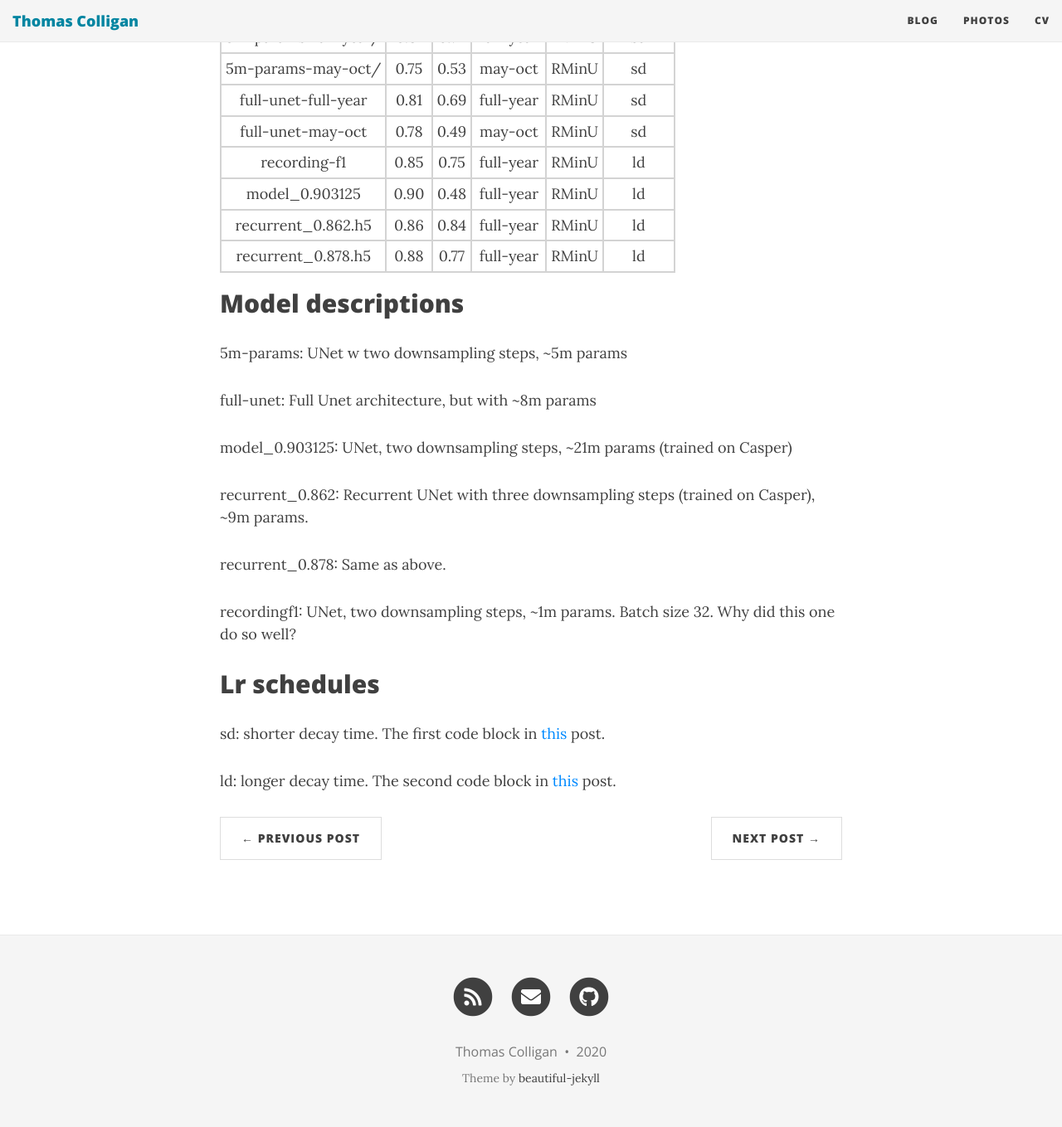
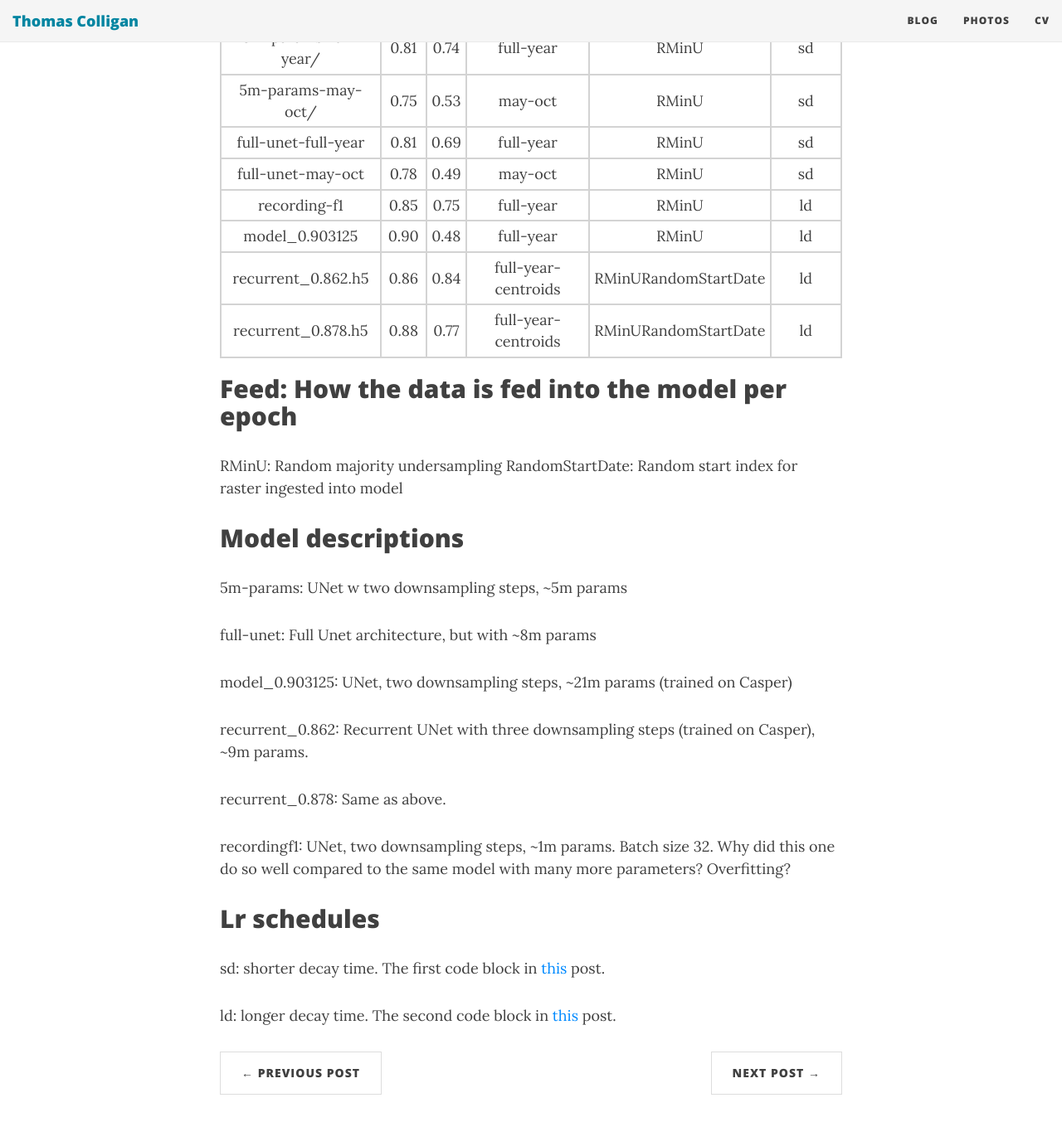
Before and after one commit to colligant/colligant.github.io, a Jekyll site: the page built from _posts/2020-03-31-2020-03-31-model-comparison-table.md, in a window 1280 px wide and 1400 px high, scrolled down 610 px. Shown: the top 1359 px of the window at 83% size. Built offline with Jekyll 4.4.1, drawn with Linux system fonts in a browser that asks for light colours; nearby versions of some CDN libraries.

Commit message:
Update table

```diff
--- a/_posts/2020-03-31-2020-03-31-model-comparison-table.md
+++ b/_posts/2020-03-31-2020-03-31-model-comparison-table.md
@@ -30,19 +30,22 @@ decay on the conv. layers of 0.001 and fit three classes: irrigated, unirrigated
 All trained with unweighted categorical cross entropy. The f1 is reported only for the irrigated
 class.  The f1-score for the irrigated class that I'm trying to achieve is at least 90.
 
-| Model saved in         |     acc | f1       | dataset   | feed     | lr_sch   |
-|:--------:              |:-------:|:--------:|:--------: |:--------:|:--------:|
-| 5m-params-full-year/   | 0.81    | 0.74     | full-year | RMinU    |  sd      |
-| 5m-params-may-oct/     | 0.75    | 0.53     | may-oct   | RMinU    |  sd      |
-| full-unet-full-year    | 0.81    | 0.69     | full-year | RMinU    |  sd      |
-| full-unet-may-oct      | 0.78    | 0.49     | may-oct   | RMinU    |  sd      |
-| recording-f1           | 0.85    | 0.75     | full-year | RMinU    |  ld      |
-| model_0.903125         | 0.90    | 0.48     | full-year | RMinU    |  ld      |
-| recurrent_0.862.h5     | 0.86    | 0.84     | full-year | RMinU    |  ld      |
-| recurrent_0.878.h5     | 0.88    | 0.77     | full-year | RMinU    |  ld      |
+| Model saved in         |     acc | f1       | dataset             | feed     | lr_sch   |
+|:--------:              |:-------:|:--------:|:--------:           |:--------:|:--------:|
+| 5m-params-full-year/   | 0.81    | 0.74     | full-year           | RMinU    |  sd      |
+| 5m-params-may-oct/     | 0.75    | 0.53     | may-oct             | RMinU    |  sd      |
+| full-unet-full-year    | 0.81    | 0.69     | full-year           | RMinU    |  sd      |
+| full-unet-may-oct      | 0.78    | 0.49     | may-oct             | RMinU    |  sd      |
+| recording-f1           | 0.85    | 0.75     | full-year           | RMinU    |  ld      |
+| model_0.903125         | 0.90    | 0.48     | full-year           | RMinU    |  ld      |
+| recurrent_0.862.h5     | 0.86    | 0.84     | full-year-centroids | RMinURandomStartDate    |  ld      |
+| recurrent_0.878.h5     | 0.88    | 0.77     | full-year-centroids | RMinURandomStartDate    |  ld      |
 |=====
 {: .tablelines}
 
+## Feed: How the data is fed into the model per epoch
+RMinU: Random majority undersampling
+RandomStartDate: Random start index for raster ingested into model
 
 ## Model descriptions
 
@@ -56,7 +59,8 @@ recurrent_0.862: Recurrent UNet with three downsampling steps (trained on Casper
 
 recurrent_0.878: Same as above.
 
-recordingf1: UNet, two downsampling steps, ~1m params. Batch size 32. Why did this one do so well?
+recordingf1: UNet, two downsampling steps, ~1m params. Batch size 32. Why did this one do so well
+compared to the same model with many more parameters? Overfitting?
 
 ## Lr schedules
 
```
